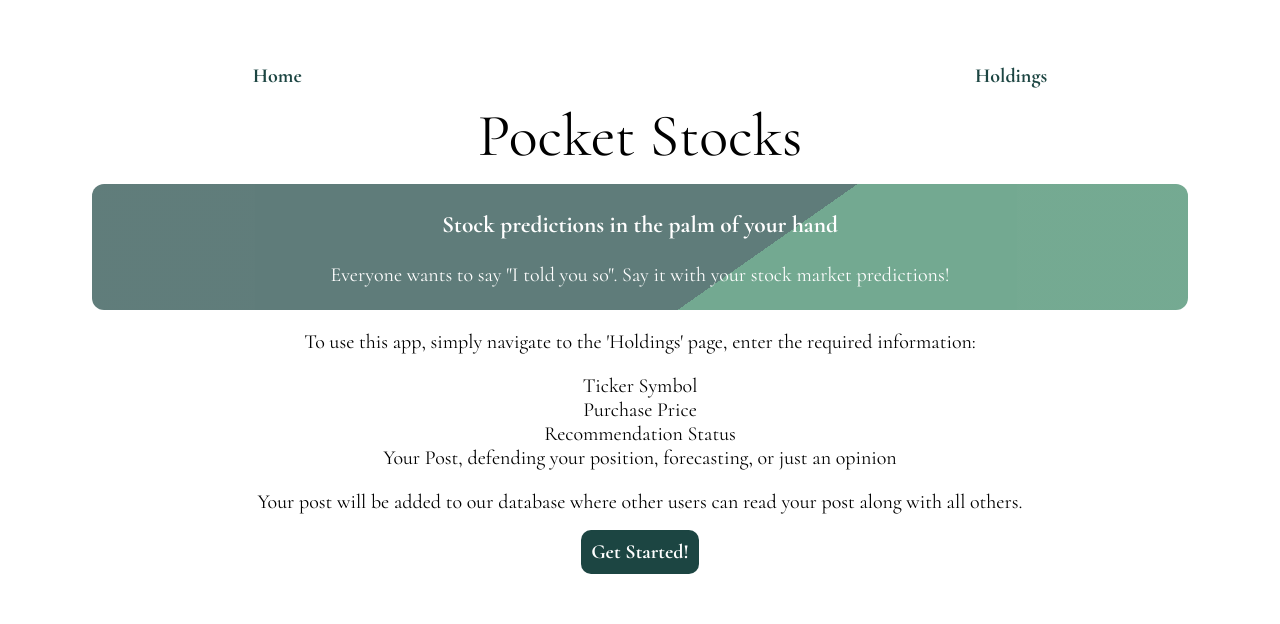
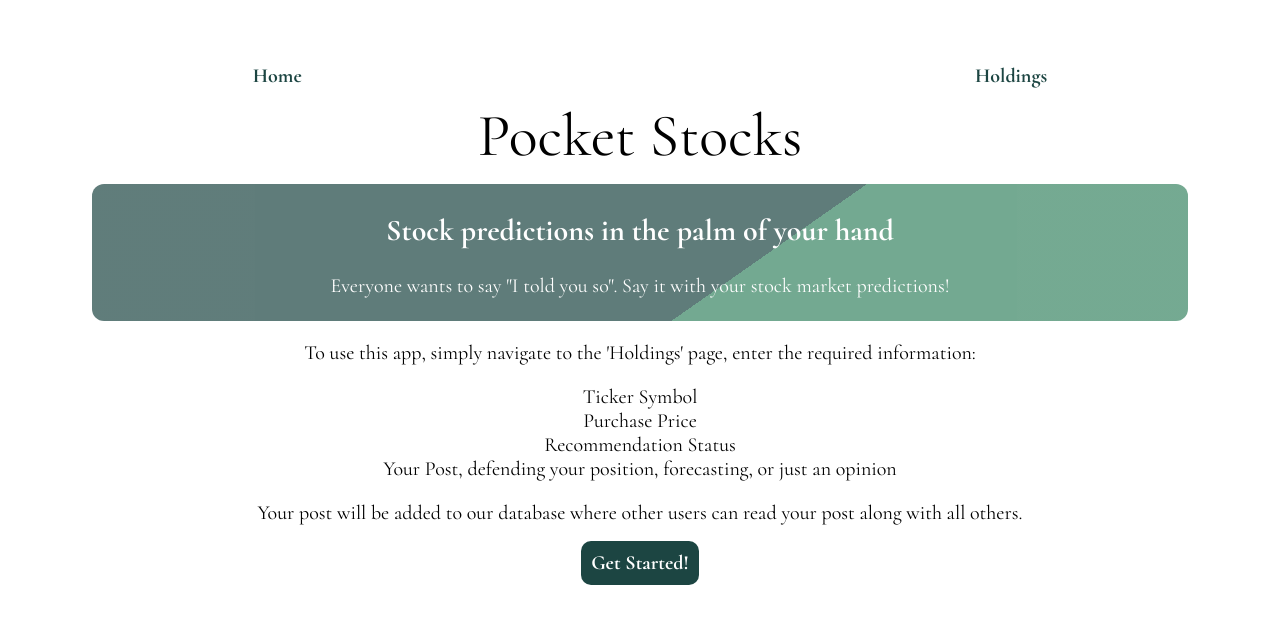
Before and after one commit to dvanpelt-hub/pocket-stocks-client, a React (Create React App) app: page / in a window 1280 px wide. Shown: the top 624 px of the page. Built offline with nearby package versions, Linux system fonts and the light colour scheme; no server answers.

Commit message:
Adjusted accessibility based on WAVE recommendation

```diff
--- a/src/routes/LandingPage/LandingPage.js
+++ b/src/routes/LandingPage/LandingPage.js
@@ -20,7 +20,7 @@ export default class LandingPage extends Component {
           {/* <button className="join_button" type="submit">Sign up</button> */}
         </header>
         <section className="briefOV">
-          <h3>Stock predictions in the palm of your hand</h3>
+          <h2>Stock predictions in the palm of your hand</h2>
           <p>
             Everyone wants to say "I told you so". Say it with your stock market
             predictions!
```
